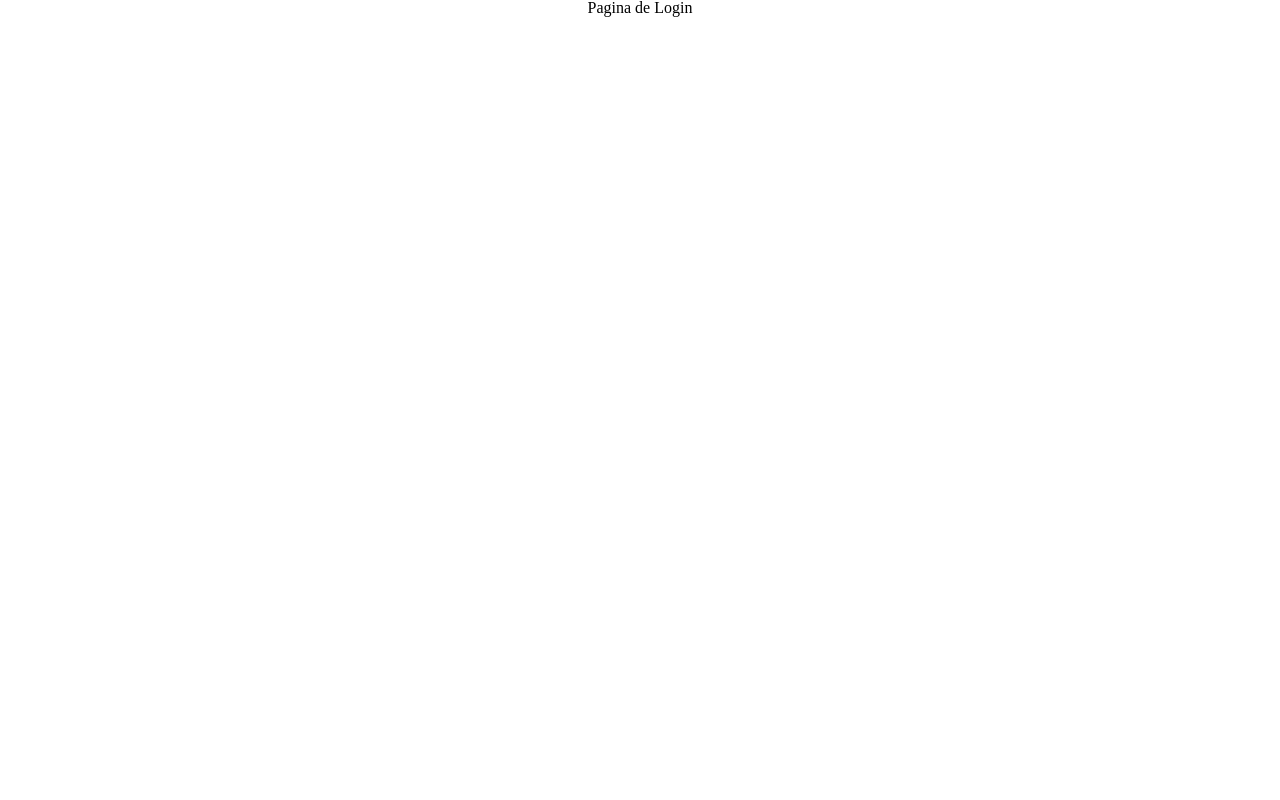
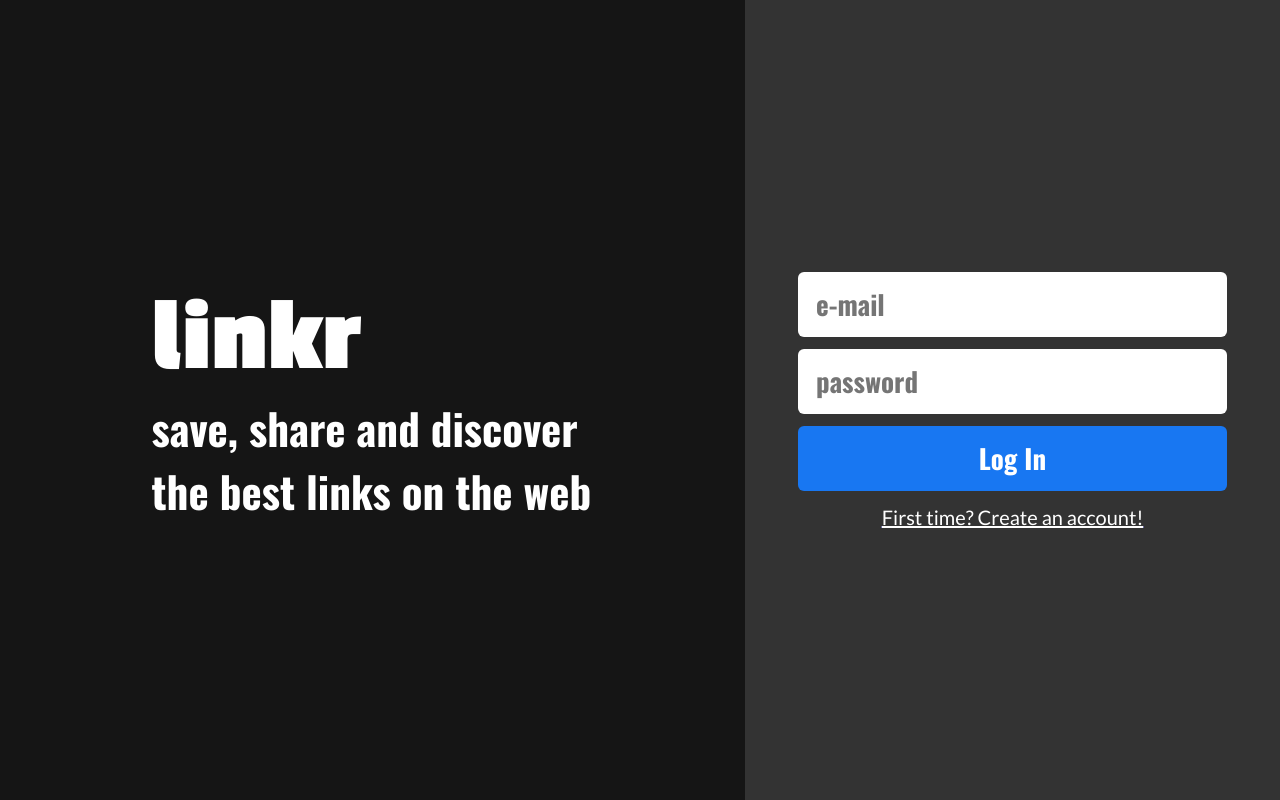
Before and after one commit to lugablima/linkr-front, a React (Create React App) app: page / in a window 1280 px wide. Built offline with nearby package versions, Linux system fonts and the light colour scheme; no server answers.

Commit message:
feat: login screen

```diff
--- a/src/components/pages/Login/LoginPage.js
+++ b/src/components/pages/Login/LoginPage.js
@@ -1,3 +1,220 @@
+import styled from "styled-components";
+import axios from "axios";
+
+import { useState } from "react";
+import { Link, useNavigate } from "react-router-dom";
+
+import { ThreeDots } from "react-loader-spinner";
+
 export default function LoginPage() {
-  return <h1>Pagina de Login</h1>;
+  const API = process.env.REACT_APP_API;
+
+  const navigate = useNavigate();
+
+  const [login, setLogin] = useState({
+    email: "",
+    password: ""
+  });
+
+  const [isLoading, setIsLoading] = useState(false); // loader spinner state
+
+  async function handleSubmit(e) {
+    e.preventDefault();
+    setIsLoading(true);
+
+    try {
+      const response = await axios.post(API, login);
+
+      setIsLoading(false);
+
+      localStorage.setItem("token", JSON.stringify(response.data));
+
+      navigate("/timeline");
+    } catch (error) {
+      setIsLoading(false);
+      alert("Email or password wrong, please try again", error);
+    }
+  }
+
+  function BuildingLoginForms() {
+    return (
+      <>
+        <LogoContainer>
+          <h1>linkr</h1>
+          <h2>save, share and discover the best links on the web</h2>
+        </LogoContainer>
+
+        <FormContainer>
+          <StyledForm onSubmit={handleSubmit}>
+            <StyledInput
+              type="email"
+              placeholder="e-mail"
+              onChange={(e) => setLogin({ ...login, email: e.target.value })}
+              value={login.email}
+              required
+            ></StyledInput>
+            <StyledInput
+              type="password"
+              placeholder="password"
+              onChange={(e) => setLogin({ ...login, password: e.target.value })}
+              value={login.password}
+              required
+            ></StyledInput>
+
+            <StyledButton type="submit" disabled={isLoading}>
+              {isLoading ? (
+                <StyledSpinner>
+                  <ThreeDots type="ThreeDots" color="#FFFFFF" height={40} width={40} />
+                </StyledSpinner>
+              ) : (
+                "Log In"
+              )}
+            </StyledButton>
+
+            <Link to="/sign-up">
+              <h3>First time? Create an account!</h3>
+            </Link>
+          </StyledForm>
+        </FormContainer>
+      </>
+    );
+  }
+
+  const loginForms = BuildingLoginForms();
+
+  return <Container>{loginForms}</Container>;
 }
+
+const Container = styled.div`
+  background-color: #151515;
+  position: absolute;
+  top: 0;
+  bottom: 0;
+  left: 0;
+  right: 0;
+  display: flex;
+
+  @media (max-width: 1000px) {
+    flex-direction: column;
+  }
+`;
+
+const LogoContainer = styled.div`
+  width: 100%;
+  margin-right: 535px;
+  display: flex;
+  flex-direction: column;
+  align-items: center;
+  justify-content: center;
+
+  h1 {
+    width: 442px;
+    font: 700 106px "Passion One", cursive;
+    color: #fff;
+  }
+  h2 {
+    max-width: 442px;
+    font: 700 43px "Oswald", sans-serif;
+    color: #fff;
+  }
+
+  @media (max-width: 1000px) {
+    h1 {
+      width: 237px;
+      font-size: 76px;
+      text-align: center;
+    }
+    h2 {
+      max-width: 237px;
+      font-size: 23px;
+    }
+  }
+`;
+
+const FormContainer = styled.div`
+  position: absolute;
+  right: 0px;
+  height: 100%;
+  width: 535px;
+  background-color: #333333;
+
+  display: flex;
+  align-items: center;
+  justify-content: center;
+
+  h3 {
+    margin-top: 14px;
+
+    font: 400 20px "Lato", sans-serif;
+    color: #fff;
+    text-decoration: underline;
+    display: flex;
+    align-items: center;
+    justify-content: center;
+  }
+
+  @media (max-width: 1000px) {
+    position: relative;
+    width: 100%;
+    align-items: baseline;
+  }
+`;
+
+const StyledForm = styled.form`
+  display: flex;
+  flex-direction: column;
+  @media (max-width: 1000px) {
+    margin-top: 40px;
+  }
+`;
+
+const StyledInput = styled.input`
+  width: 429px;
+  height: 65px;
+  margin-bottom: 12px;
+
+  border: none;
+  border-radius: 6px;
+  font: 700 27px "Oswald", sans-serif;
+  &::placeholder {
+    padding-left: 16px;
+  }
+  @media (max-width: 1000px) {
+    width: 330px;
+    height: 55px;
+    font-size: 22px;
+  }
+`;
+
+const StyledButton = styled.button`
+  background-color: #1877f2;
+
+  width: 429px;
+  height: 65px;
+
+  display: flex;
+  align-items: center;
+  justify-content: center;
+
+  border-radius: 6px;
+  border: none;
+
+  cursor: pointer;
+
+  font: 700 27px "Oswald", sans-serif;
+  color: #fff;
+
+  @media (max-width: 1000px) {
+    width: 330px;
+    height: 55px;
+    font-size: 22px;
+  }
+`;
+
+const StyledSpinner = styled.div`
+  display: flex;
+  justify-content: center;
+  align-items: center;
+
+  margin-top: 10px;
+`;
--- a/src/components/pages/SignUp/SignUpPage.js
+++ b/src/components/pages/SignUp/SignUpPage.js
@@ -7,7 +7,7 @@ import { Link, useNavigate } from "react-router-dom";
 import { ThreeDots } from "react-loader-spinner";
 
 export default function SignUp() {
-  const API = "http://localhost:5000/sign-up";
+  const API = "http://localhost:4000/sign-up";
 
   const navigate = useNavigate();
 
```
Also changed, not shown: 2 other files (tests, documents, lock files or other folders).
